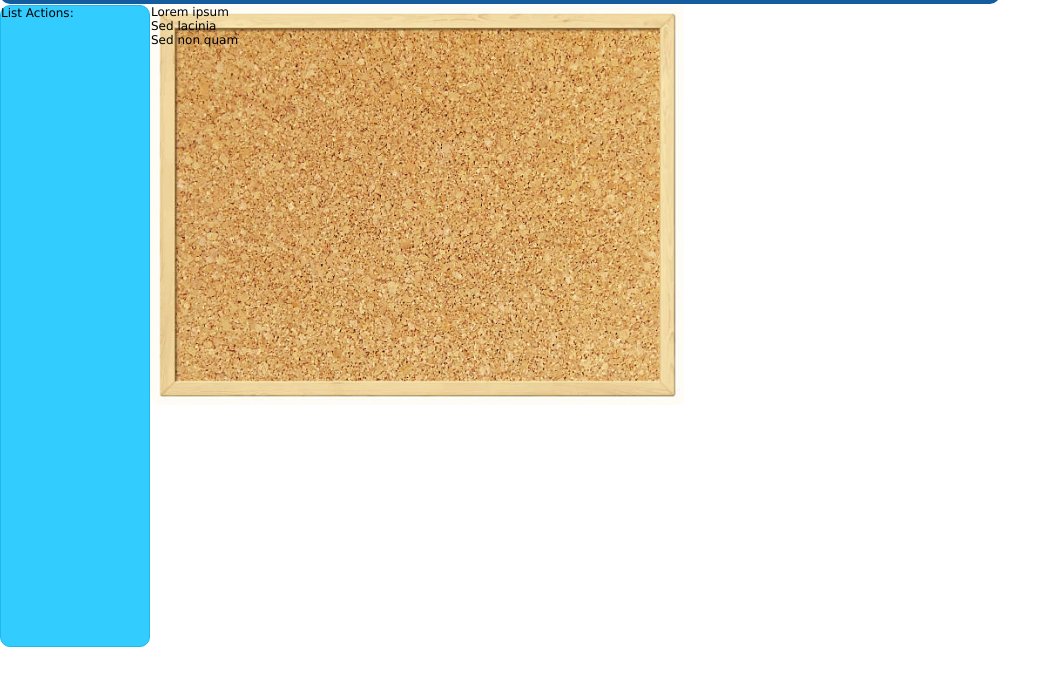
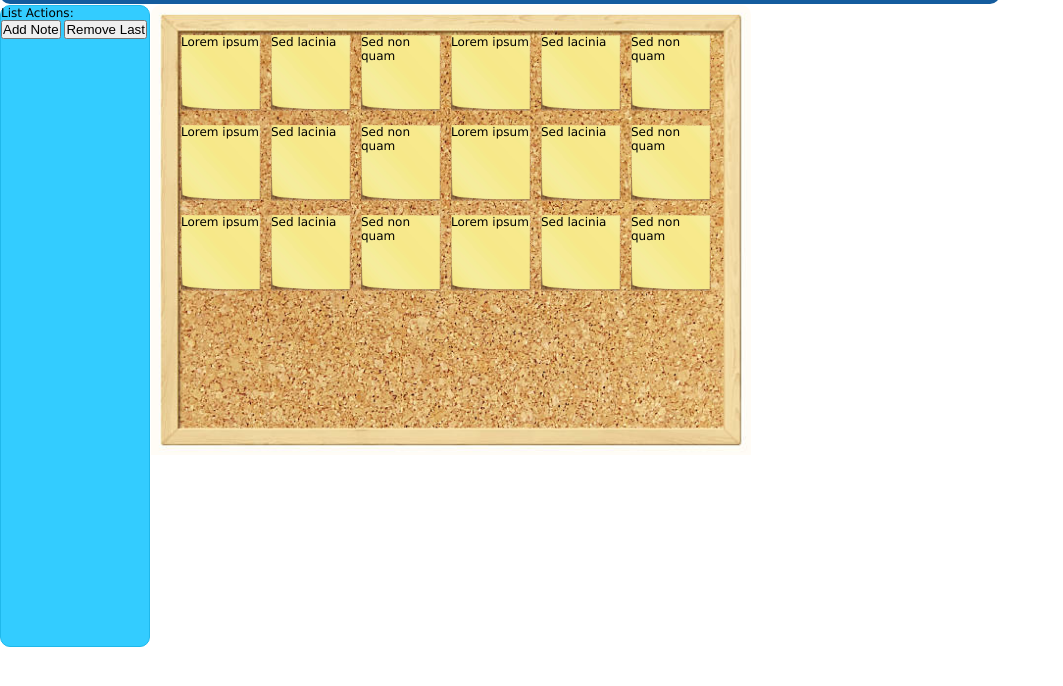
Before and after one commit to SimpleEnigma88/ToDoListCodefiSep21, a plain HTML site: page index.html in a window 1280 px wide. Shown: the part 36-722 px from the top of the page, without its empty margins (0-1063 px from the left). Drawn offline with Linux system fonts and the light colour scheme.

Commit message:
Layout improved, button functionality next

```diff
--- a/css/styles.css
+++ b/css/styles.css
@@ -55,6 +55,26 @@ p {
     background-repeat: no-repeat;
     border-radius: 10px;
     margin: 1px 0 0 1px;
+    display: flex;
+    flex-direction: row;
+    justify-content: flex-start;
+    align-content: flex-start;
+    flex-wrap: wrap;
+    padding: 30px;
+    gap: 10px;
+}
+
+#content div {}
+
+.stickyNote {
+    border: 0px solid black;
+    width: 80px;
+    height: 80px;
+    gap: 30px;
+    background-image: url(/img/stickyNote.jpg);
+    background-size: contain;
+    background-repeat: no-repeat;
+    background-size: contain;
 }
 
 #leftcolumnwrap {
@@ -64,6 +84,7 @@ p {
 }
 
 #leftcolumn {
+    flex-direction: column;
     background: #33CCFF;
     border-radius: 10px;
     border: 1px solid #1fb8eb;
--- a/index.html
+++ b/index.html
@@ -20,13 +20,67 @@
             <div id="leftcolumnwrap">
                 <div id="leftcolumn">
                     <p>List Actions:</p>
+                    <button id="addNoteButton" type="button">Add Note</button>
+                    <button id="removeLastNote" type="button">Remove Last</button>
                 </div>
             </div>
             <div id="contentwrap">
                 <div id="content">
-                    <p>Lorem ipsum </p>
-                    <p>Sed lacinia </p>
-                    <p>Sed non quam</p>
+                    <div class="stickyNote">
+                        <p>Lorem ipsum </p>
+                    </div>
+                    <div class="stickyNote">
+                        <p>Sed lacinia </p>
+                    </div>
+                    <div class="stickyNote">
+                        <p>Sed non quam</p>
+                    </div>
+                    <div class="stickyNote">
+                        <p>Lorem ipsum </p>
+                    </div>
+                    <div class="stickyNote">
+                        <p>Sed lacinia </p>
+                    </div>
+                    <div class="stickyNote">
+                        <p>Sed non quam</p>
+                    </div>
+                    <div class="stickyNote">
+                        <p>Lorem ipsum </p>
+                    </div>
+                    <div class="stickyNote">
+                        <p>Sed lacinia </p>
+                    </div>
+                    <div class="stickyNote">
+                        <p>Sed non quam</p>
+                    </div>
+                    <div class="stickyNote">
+                        <p>Lorem ipsum </p>
+                    </div>
+                    <div class="stickyNote">
+                        <p>Sed lacinia </p>
+                    </div>
+                    <div class="stickyNote">
+                        <p>Sed non quam</p>
+                    </div>
+                    <div class="stickyNote">
+                        <p>Lorem ipsum </p>
+                    </div>
+                    <div class="stickyNote">
+                        <p>Sed lacinia </p>
+                    </div>
+                    <div class="stickyNote">
+                        <p>Sed non quam</p>
+                    </div>
+                    <div class="stickyNote">
+                        <p>Lorem ipsum </p>
+                    </div>
+                    <div class="stickyNote">
+                        <p>Sed lacinia </p>
+                    </div>
+                    <div class="stickyNote">
+                        <p>Sed non quam</p>
+                    </div>
+
                 </div>
             </div>
         </div>
```
Also changed, not shown: img/stickyNote.jpg (added).
